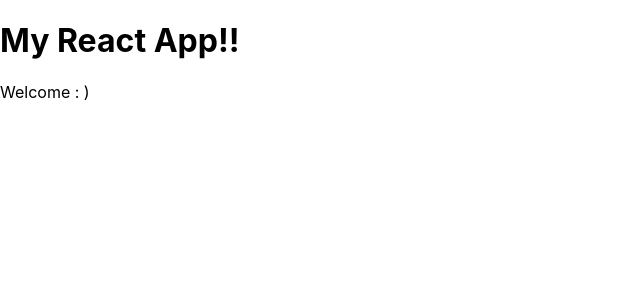
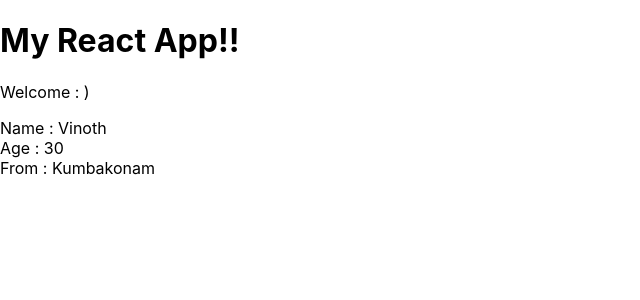
Before and after one commit to vinothsmart/react-redux-complete, a React (Create React App) app in the folder my-app/: page / in a window 1280 px wide. Shown: the top 300 px of the page, without its empty margins (0-640 px from the left). Built offline with nearby package versions, Linux system fonts and the light colour scheme.

Commit message:
custom components and added

```diff
--- a/my-app/src/App.js
+++ b/my-app/src/App.js
@@ -1,10 +1,12 @@
 import React from "react";
+import Vinoth from "./Vinoth";
 
 function App() {
   return (
     <div className="App">
       <h1>My React App!!</h1>
       <p>Welcome : )</p>
+      <Vinoth />
     </div>
   );
 }
--- /dev/null
+++ b/my-app/src/Vinoth.js
@@ -0,0 +1,13 @@
+import React from "react";
+
+function Vinoth() {
+  return (
+    <div className="vinoth">
+      <div>Name : Vinoth</div>
+      <div>Age : 30 </div>
+      <div>From : Kumbakonam</div>
+    </div>
+  );
+}
+
+export default Vinoth;
```
